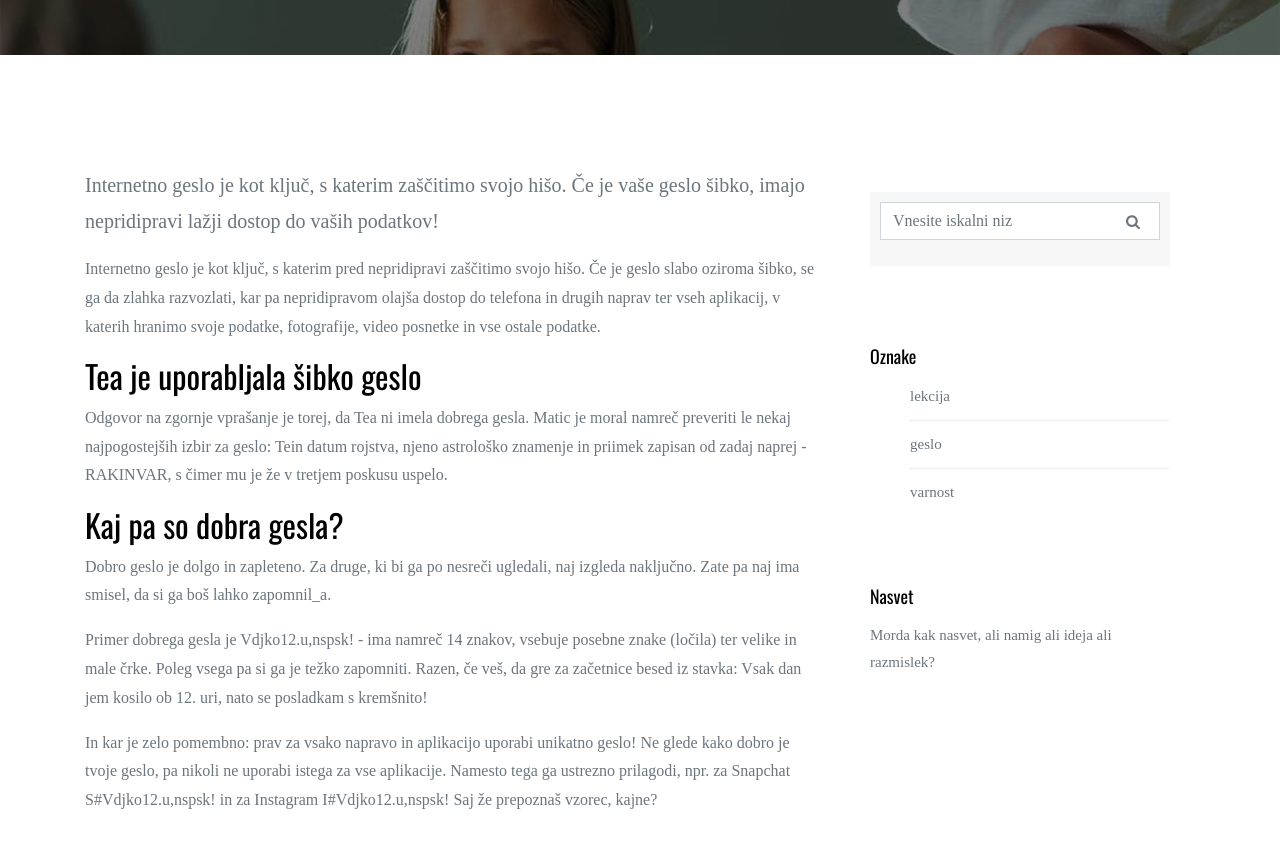
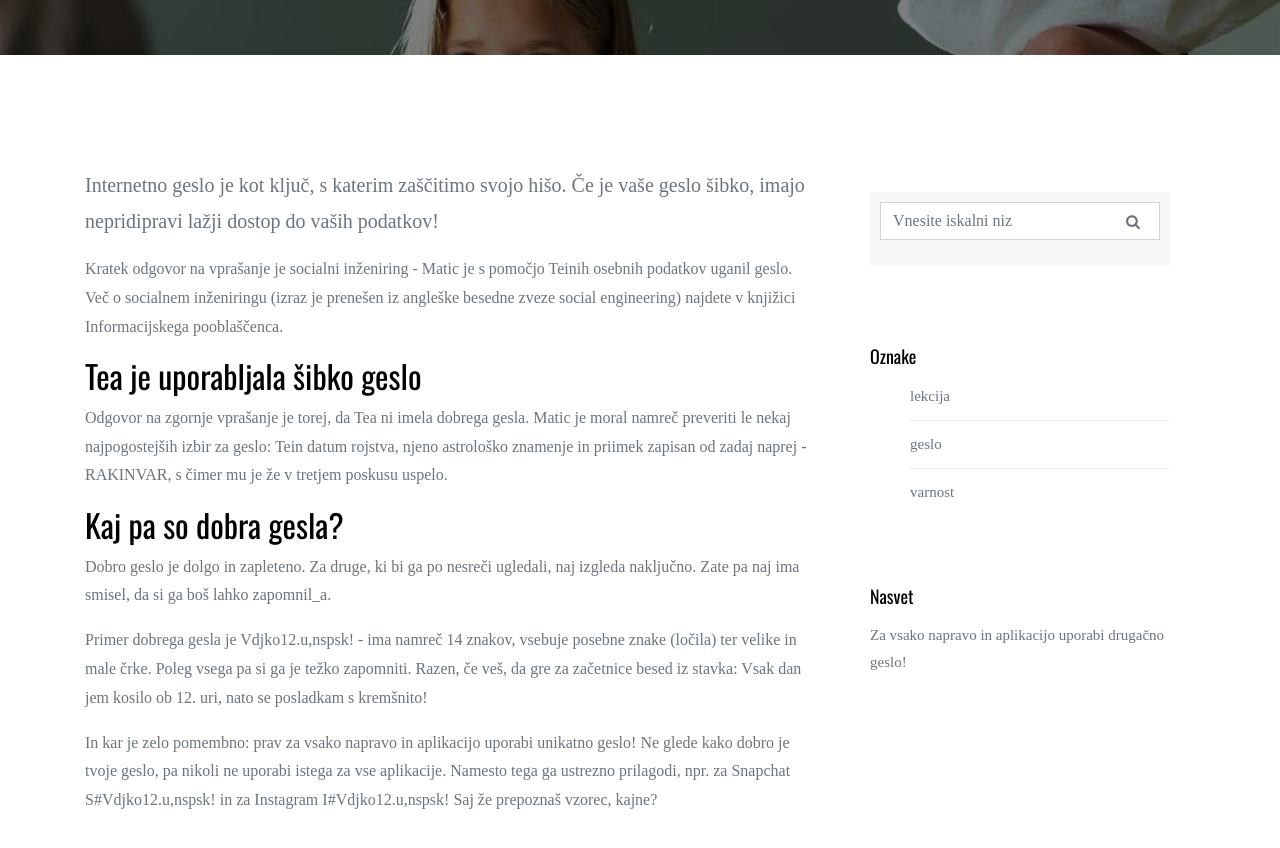
Before and after one commit to codeweeksi/gajin-svet, a Jekyll site: the page built from _posts/2018-07-01-prva-lekcija.md, in a window 1280 px wide and 900 px high, scrolled down 495 px. Shown: the top 848 px of the window. Built offline with Jekyll 4.4.1, drawn with Linux system fonts in a browser that asks for light colours; some web fonts are replaced; comment, search, counter and statistics services are not loaded.

Commit message:
edited special tip

```diff
--- a/_posts/2018-07-01-prva-lekcija.md
+++ b/_posts/2018-07-01-prva-lekcija.md
@@ -4,10 +4,10 @@ title:  "Kako je Matic uganil Teino geslo?"
 date:   2018-07-01 18:00:02 +0200
 tags: [lekcija, geslo, varnost]
 excerpt: Internetno geslo je kot ključ, s katerim zaščitimo svojo hišo. Če je vaše geslo šibko, imajo nepridipravi lažji dostop do vaših podatkov!
-special_tip: Morda kak nasvet, ali namig ali ideja ali razmislek?
+special_tip: Za vsako napravo in aplikacijo uporabi drugačno geslo!
 ---
 
-Internetno geslo je kot ključ, s katerim pred nepridipravi zaščitimo svojo hišo. Če je geslo slabo oziroma šibko, se ga da zlahka razvozlati, kar pa nepridipravom olajša dostop do telefona in drugih naprav ter vseh aplikacij, v katerih hranimo svoje podatke, fotografije, video posnetke in vse ostale podatke.
+Kratek odgovor na vprašanje je socialni inženiring - Matic je s pomočjo Teinih osebnih podatkov uganil geslo. Več o socialnem inženiringu (izraz je prenešen iz angleške besedne zveze social engineering) najdete v knjižici Informacijskega pooblaščenca.
 
 ## Tea je uporabljala šibko geslo
 Odgovor na zgornje vprašanje je torej, da Tea ni imela dobrega gesla. Matic je moral namreč preveriti le nekaj najpogostejših izbir za geslo: Tein datum rojstva, njeno astrološko znamenje in priimek zapisan od zadaj naprej - RAKINVAR, s čimer mu je že v tretjem poskusu uspelo.
```
